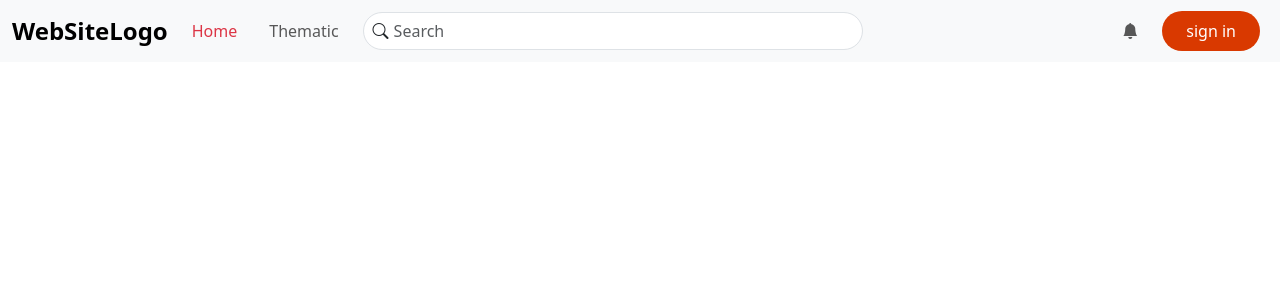
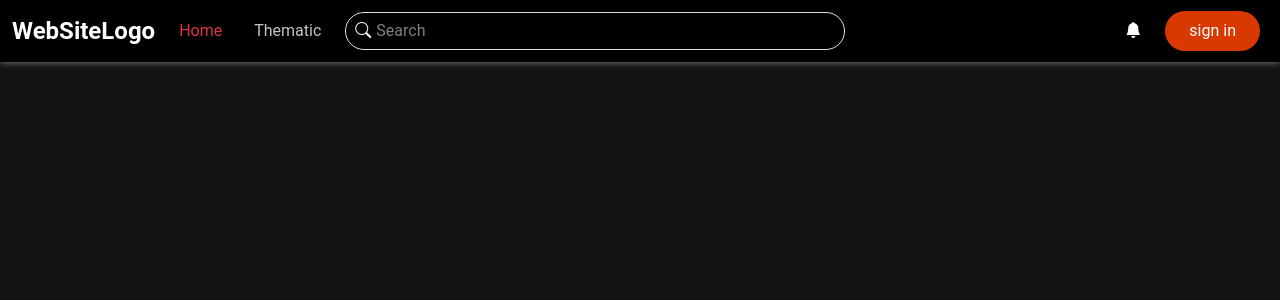
Before and after one commit to mohamedazizbalti/Blog-Website, an Angular app: page / in a window 1280 px wide. Shown: the top 300 px of the page. Built offline with nearby package versions, Linux system fonts and the light colour scheme.

Commit message:
dark mode

```diff
--- a/src/app/components/navbar/navbar.component.css
+++ b/src/app/components/navbar/navbar.component.css
@@ -15,7 +15,7 @@
   font-size: 1rem;
 }
 
-.navbar .form-control {
+.form-control {
   width: 50%; /* Increased width */
   max-width: 600px; /* Allow larger maximum width */
   min-width: 500px; /* Slightly increased minimum width */
@@ -23,14 +23,14 @@
   border-radius: 20px;
   padding-left: 30px;
 }
-.navbar .form-control:hover,
-.navbar .form-control:focus {
+ .form-control:hover,
+ .form-control:focus {
   border-color: #d93900 !important;
-  box-shadow: 0 0 10px rgba(255, 0, 0, 0.3);
+  box-shadow: 2px 2px 10px rgba(255, 0, 0, 0.5);
 }
 
 /* Sign In Button */
-.navbar .btn-danger {
+ .btn-danger {
   background-color: #d93900; /* Picky red */
   border: none;
   border-radius: 20px;
@@ -39,18 +39,18 @@
   transition: background-color 0.3s ease;
 }
 
-.navbar .btn-danger:hover {
+.btn-danger:hover {
   background-color: #ae2c00;
 }
 
 /* Responsive Adjustments */
 @media (max-width: 768px) {
 
-  .navbar .nav-item .nav-link {
+   .nav-item .nav-link {
     margin-right: 0.5rem;
   }
 
-  .navbar .btn-danger {
+   .btn-danger {
     font-size: 0.9rem;
     padding: 0.4rem 1.2rem;
   }
@@ -66,3 +66,20 @@
   transform: translateY(-50%);
   pointer-events: none;
 }
+
+input::placeholder {
+  color: gray; /* Set the placeholder text color */
+}
+
+.nav-item i {
+  color: white; /* Set the color of the icon to gray */
+}
+
+.navbar {
+  background-color: black; /* Ensure navbar has a black background */
+  box-shadow: 0 0px 7px rgba(255, 255, 255, 0.5); /* White shadow with opacity */
+}
+
+.nav-link{
+  color : #c6c5c5;
+}
--- a/src/app/components/navbar/navbar.component.html
+++ b/src/app/components/navbar/navbar.component.html
@@ -1,12 +1,12 @@
-<nav class="navbar navbar-expand-lg bg-body-tertiary">
+<nav class="navbar navbar-expand-lg ">
   <div class="container-fluid">
-    <a class="navbar-brand">WebSiteLogo</a>
+    <a class="navbar-brand text-white">WebSiteLogo</a>
 
     <div class="collapse navbar-collapse" id="navbarSupportedContent">
 
-      <ul class="navbar-nav">
+      <ul class="navbar-nav ">
         <li class="nav-item">
-          <a class="nav-link active"
+          <a class="nav-link active "
              aria-current="page"
              [routerLink]="['']"
              [routerLinkActiveOptions]="{ exact: true }"
@@ -14,7 +14,7 @@
           >Home</a>
         </li>
         <li class="nav-item">
-          <a class="nav-link"
+          <a class="nav-link "
              [routerLink]="['/thematic']"
              [routerLinkActiveOptions]="{ exact: true }"
              routerLinkActive="active text-danger"
@@ -24,12 +24,16 @@
 
       <ul class="navbar-nav me-auto  input-container">
         <i class="bi bi-search search-icon"></i>
-          <input class="form-control" type="search" placeholder="Search" aria-label="Search">
+          <input class="form-control bg-black text-white" type="search" placeholder="Search" aria-label="Search">
       </ul>
 
       <ul class="navbar-nav me-2">
         <li class="nav-item">
-          <i class="bi bi-bell-fill nav-link"></i>
+          <i class="bi bi-bell-fill nav-link "
+             [routerLink]="['/notification']"
+             [routerLinkActiveOptions]="{ exact: true }"
+             routerLinkActive="active text-danger"
+          ></i>
         </li>
         <li class="nav-item">
           <button class="btn btn-danger ">
--- a/src/styles.css
+++ b/src/styles.css
@@ -1,3 +1,15 @@
 @import "./../node_modules/bootstrap/";
 @import "./../node_modules/bootstrap-icons/";
 @import "./../node_modules/@fortawesome/fontawesome-free/";
+
+body {
+  background-color: #121212; /* Dark background */
+  color: white ; /* White text color */
+  font-family: 'Roboto', sans-serif; /* Optional: Set default font */
+}
+
+input, select, textarea {
+  background-color: #333; /* Dark background for input fields */
+  color: white; /* White text */
+  border: 1px solid #444; /* Slightly lighter border */
+}
```
